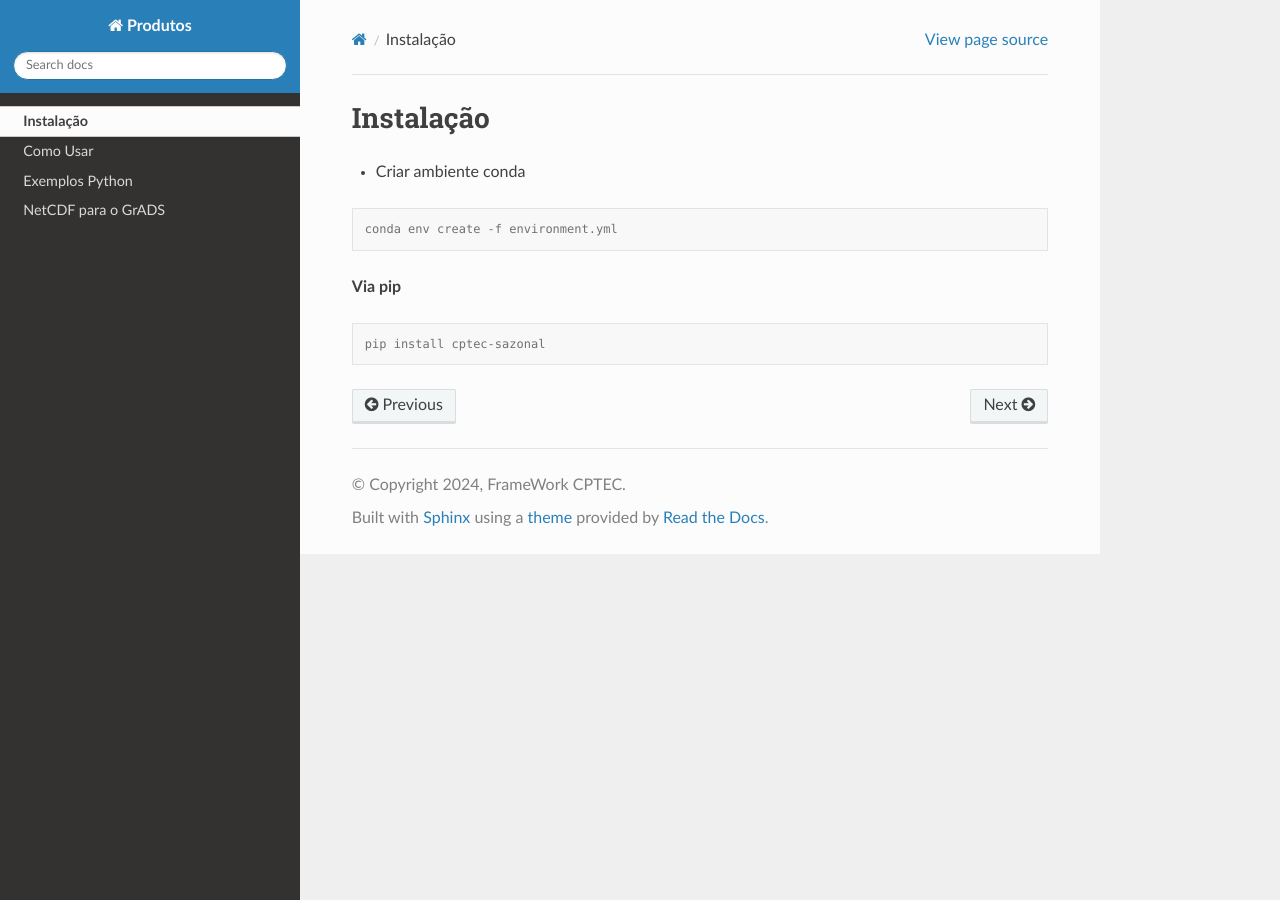
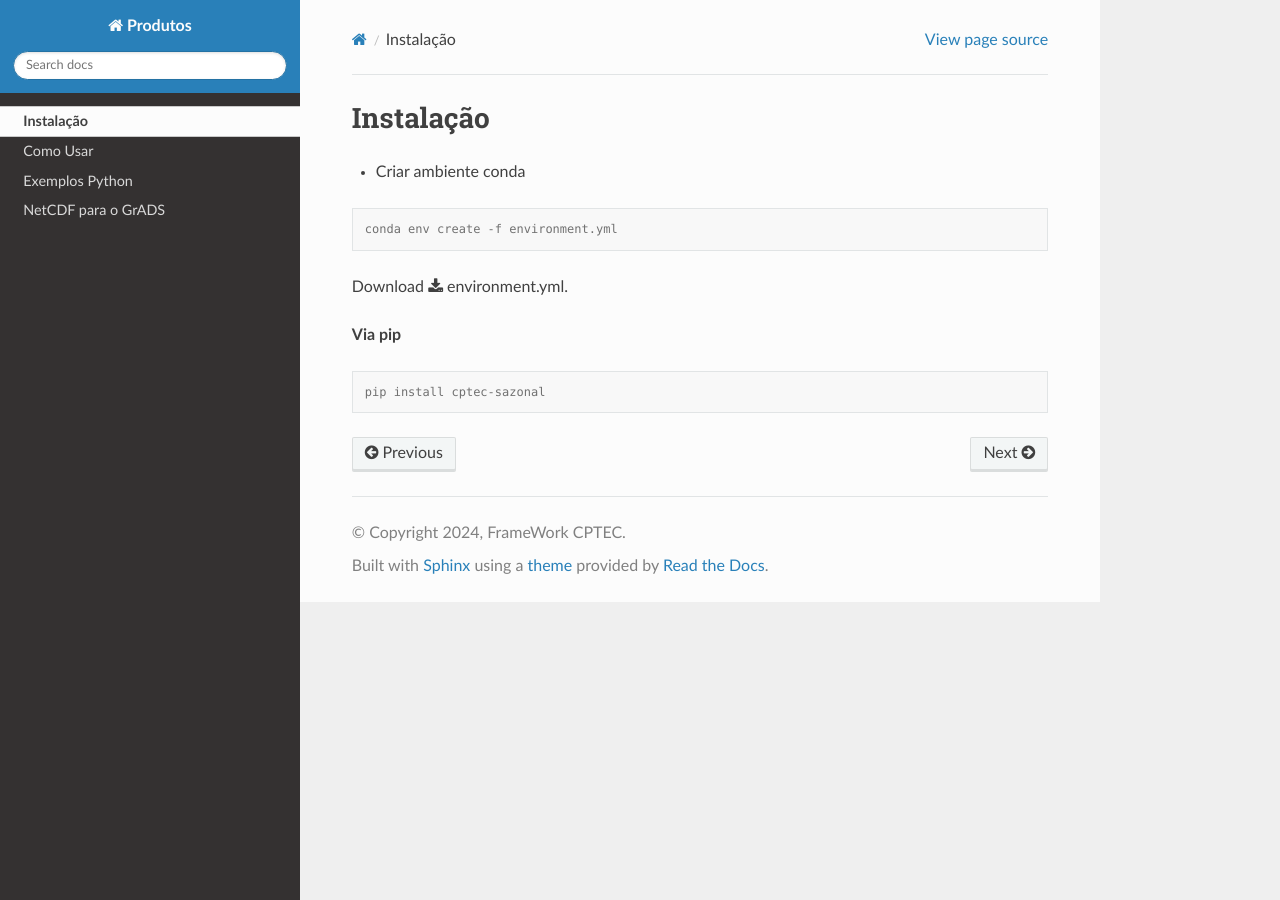
Before and after one commit to framework-CPTEC/Product-user, a Sphinx documentation site: the page built from docs/source/install.rst, in a window 1280 px wide. Built offline with Sphinx 7.4.7 and the Read the Docs theme 3.1.0, drawn with Linux system fonts in a browser that asks for light colours.

Commit message:
Update install.rst

```diff
--- a/docs/source/install.rst
+++ b/docs/source/install.rst
@@ -7,8 +7,7 @@ Instalação
 
   conda env create -f environment.yml
 
-
-
+Download :download:`environment.yml <_static/environment.yml>`.
 
 **Via pip**
 
```
